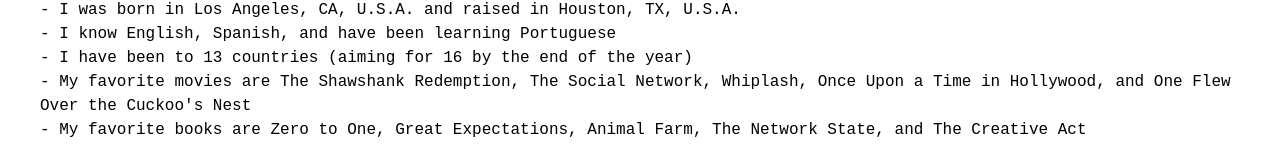
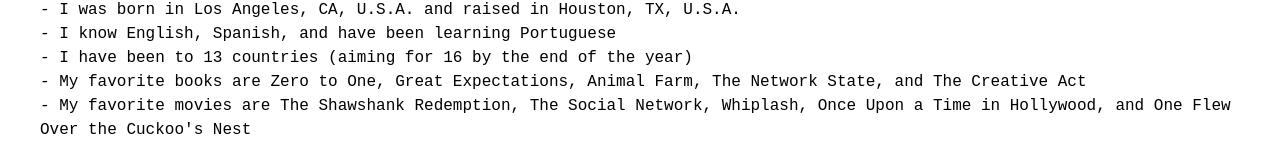
Before and after one commit to calvadev/calva.dev, a Next.js app in the folder src/: page / in a window 1280 px wide. Shown: the part 802-946 px from the top of the page. Built offline with nearby package versions, Linux system fonts and the light colour scheme.

Commit message:
Updated about text

```diff
--- a/src/pages/index.tsx
+++ b/src/pages/index.tsx
@@ -1,6 +1,6 @@
 import Link from 'next/link'
 
-export default function Home() {
+export default function About() {
   return (
     <div className="w-full h-full p-3">
       <p className="py-1 px-3 mb-3">
@@ -27,8 +27,9 @@ export default function Home() {
           <li>- I was born in Los Angeles, CA, U.S.A. and raised in Houston, TX, U.S.A.</li>
           <li>- I know English, Spanish, and have been learning Portuguese</li>
           <li>- I have been to 13 countries (aiming for 16 by the end of the year)</li>
+          <li>- My favorite books are Zero to One, Great Expectations, Animal Farm, The Network State, and The Creative Act</li>
           <li>- My favorite movies are The Shawshank Redemption, The Social Network, Whiplash, Once Upon a Time in Hollywood, and One Flew Over the Cuckoo&apos;s Nest</li>
-          <li>- My favorite books are Zero to One, Great Expectations, Animal Farm, The Network State, and The Creative Act</li>
+          <li>- My favorite shows are The Rehearsal, BoJack Horseman, Fargo, Hamilton&apos;s Pharmacopeia, and Lost</li>
           <li>- I put 100% of the money that does not go towards my living expenses into Bitcoin</li>
           <li>- If I lived close enough to a casino I could potentially develop a gambling addiction</li>
           <li>- I am obsessed with &quot;barefoot&quot;/grounding shoes and sandals</li>
```
